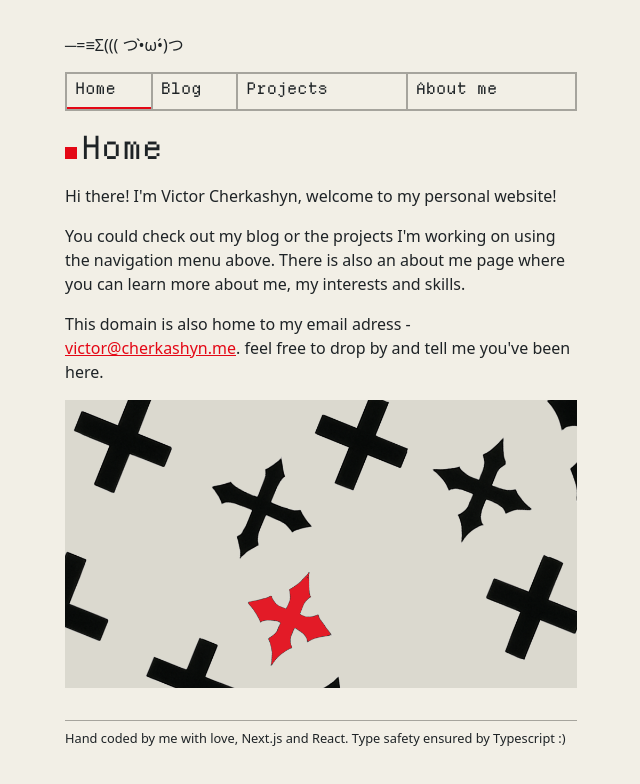
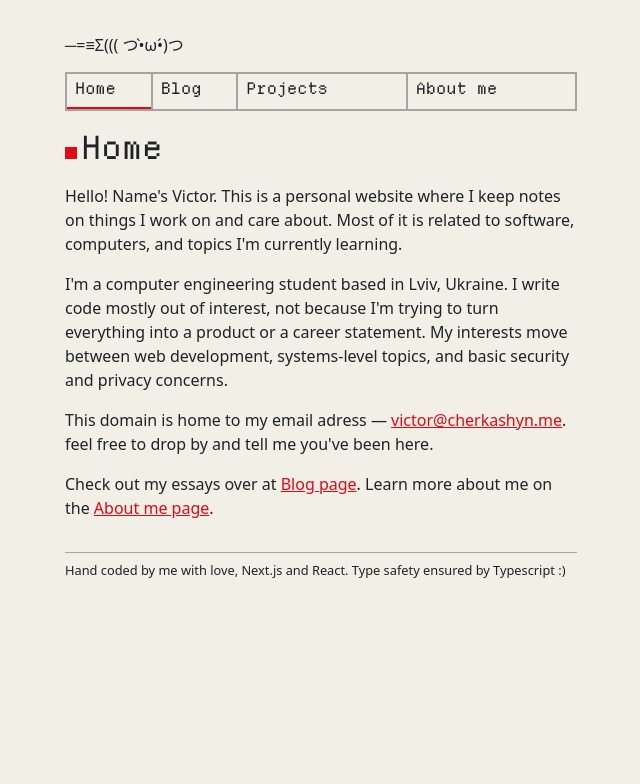
Before and after one commit to verbey/personal-website, a Next.js app: page / in a window 1280 px wide. Shown: the top 784 px of the page, without its empty margins (319-959 px from the left). Built offline with nearby package versions, Linux system fonts and the light colour scheme.

Commit message:
Update Home page

```diff
--- a/src/app/page.module.css
+++ b/src/app/page.module.css
@@ -20,3 +20,8 @@
 	margin-right: 0.25rem;
 	display: inline-block;
 }
+
+.link,
+.link:visited {
+	color: var(--accent);
+}
--- a/src/app/page.tsx
+++ b/src/app/page.tsx
@@ -1,35 +1,36 @@
 import styles from './page.module.css';
 import layoutStyles from './layout.module.css';
-
-import Picture from '@/components/ui/Picture/Picture';
+import Link from 'next/link';
 
 export default function Home() {
 	return (
 		<div className={styles.page}>
 			<h1 className={styles.title}>Home</h1>
 			<p className={styles.textBlock}>
-				Hi there! I&#39;m Victor Cherkashyn, welcome to my personal
-				website!
+				Hello! Name&apos;s Victor.
+				This is a personal website where I keep notes on things I work on and care about.
+				Most of it is related to software, computers, and topics I&apos;m currently learning.
 			</p>
 			<p className={styles.textBlock}>
-				You could check out my blog or the projects I&#39;m working on
-				using the navigation menu above. There is also an about me page
-				where you can learn more about me, my interests and skills.
+				I&apos;m a computer engineering student based in Lviv, Ukraine.
+				I write code mostly out of interest, not because I&apos;m trying to turn everything into a product or a career statement.
+				My interests move between web development, systems-level topics, and basic security and privacy concerns.
 			</p>
 			<p className={styles.textBlock}>
-				This domain is also home to my email adress -{' '}
+				This domain is home to my email adress —{' '}
 				<a
 					href='mailto:victor@cherkashyn.me'
 					className={layoutStyles.link}
 				>
 					victor@cherkashyn.me
 				</a>
-				. feel free to drop by and tell me you&#39;ve been here.
+				. feel free to drop by and tell me you&apos;ve been here.
 			</p>
-			<Picture
-				fileName='crosses'
-				alt='A pattern consisting of black and white crosses. One of them is red.'
-			/>
+			<p className={styles.textBlock}>
+				Check out my essays over at <Link href="/blog" className={styles.link}>Blog page</Link>.
+				Learn more about me on the <Link href="/about" className={styles.link}>About me page</Link>.
+			</p>
+
 		</div>
 	);
 }
```
